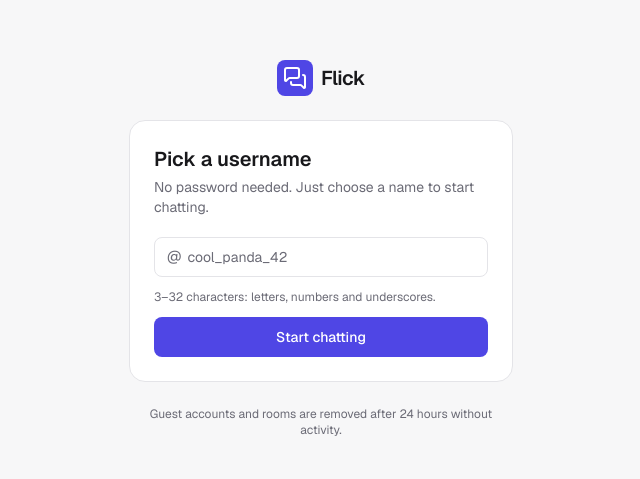
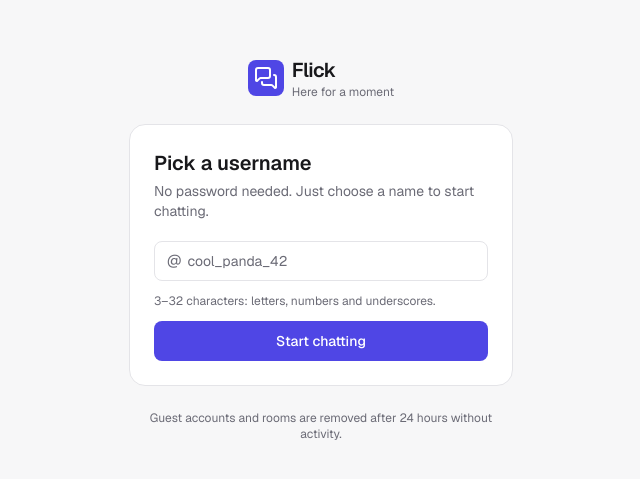
Before and after one commit to PRAGATI0123/Flick-chat-app, a Next.js app: page / in a window 1280 px wide. Shown: the part 151-630 px from the top of the page, without its empty margins (319-959 px from the left). Built offline with nearby package versions, Linux system fonts and the light colour scheme.

Commit message:
Add "Here for a moment" tagline under the Flick logo

```diff
--- a/src/components/Logo.tsx
+++ b/src/components/Logo.tsx
@@ -3,11 +3,13 @@ import { MessagesSquare } from "lucide-react";
 export function Logo() {
   return (
     <span className="flex items-center gap-2 font-semibold">
-
-      <span className="grid size-9 place-items-center rounded-lg bg-accent text-white">
-          <MessagesSquare className="size-6" />
+      <span className="grid size-9 shrink-0 place-items-center rounded-lg bg-accent text-white">
+        <MessagesSquare className="size-6" />
       </span>
-      <span className="text-xl tracking-tight">Flick</span>
+      <span className="flex flex-col leading-tight">
+        <span className="text-xl tracking-tight">Flick</span>
+        <span className="text-xs font-normal text-muted">Here for a moment</span>
+      </span>
     </span>
   );
 }
```
